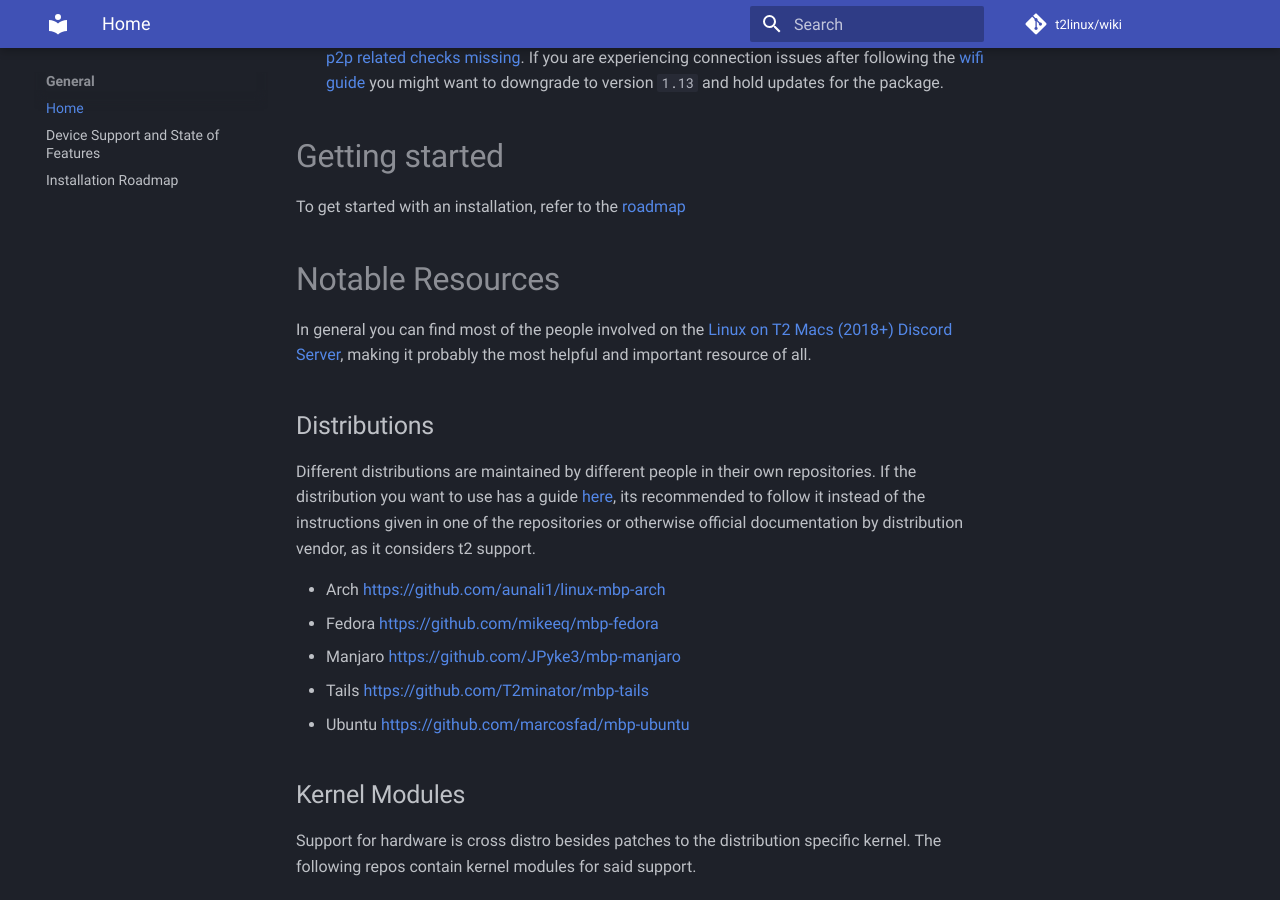
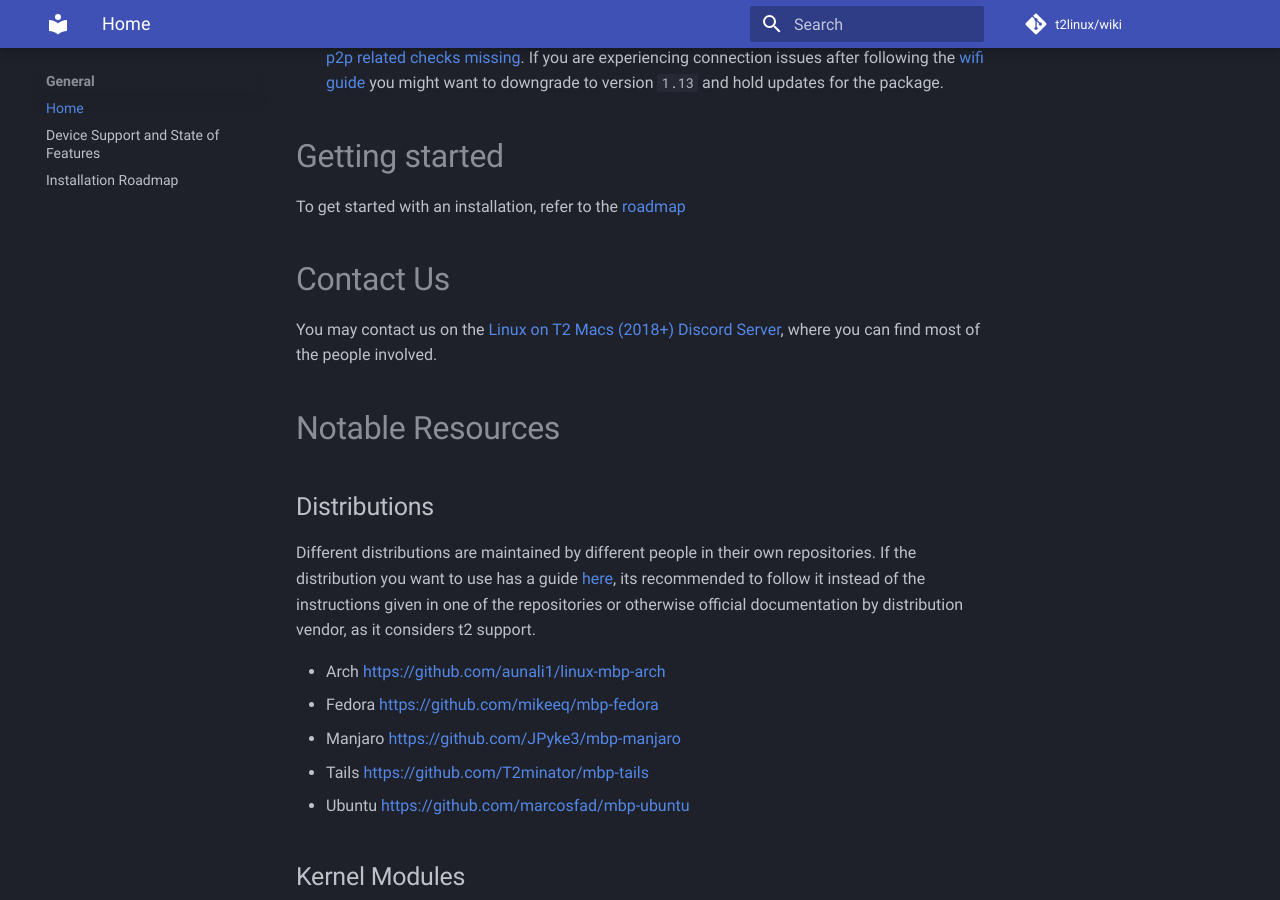
Before and after one commit to t2linux/wiki, an MkDocs documentation site: the page built from docs/index.md, in a window 1280 px wide and 900 px high, scrolled down 546 px. Built offline with MkDocs 1.6.1 and Material for MkDocs 9.7.7, drawn with Linux system fonts in a browser that asks for light colours; comment, search, counter and statistics services are not loaded.

Commit message:
Update index.md

```diff
--- a/docs/index.md
+++ b/docs/index.md
@@ -14,9 +14,11 @@ A list of those devices can be found [on Apple's website](https://support.apple.
 
 To get started with an installation, refer to the [roadmap](https://wiki.t2linux.org/roadmap)
 
+# Contact Us
+
+You may contact us on the [Linux on T2 Macs (2018+) Discord Server](https://discord.com/invite/68MRhQu), where you can find most of the people involved.
+
 # Notable Resources
-
-In general you can find most of the people involved on the [Linux on T2 Macs (2018+) Discord Server](https://discord.com/invite/68MRhQu), making it probably the most helpful and important resource of all.
 
 ## Distributions
 
```
